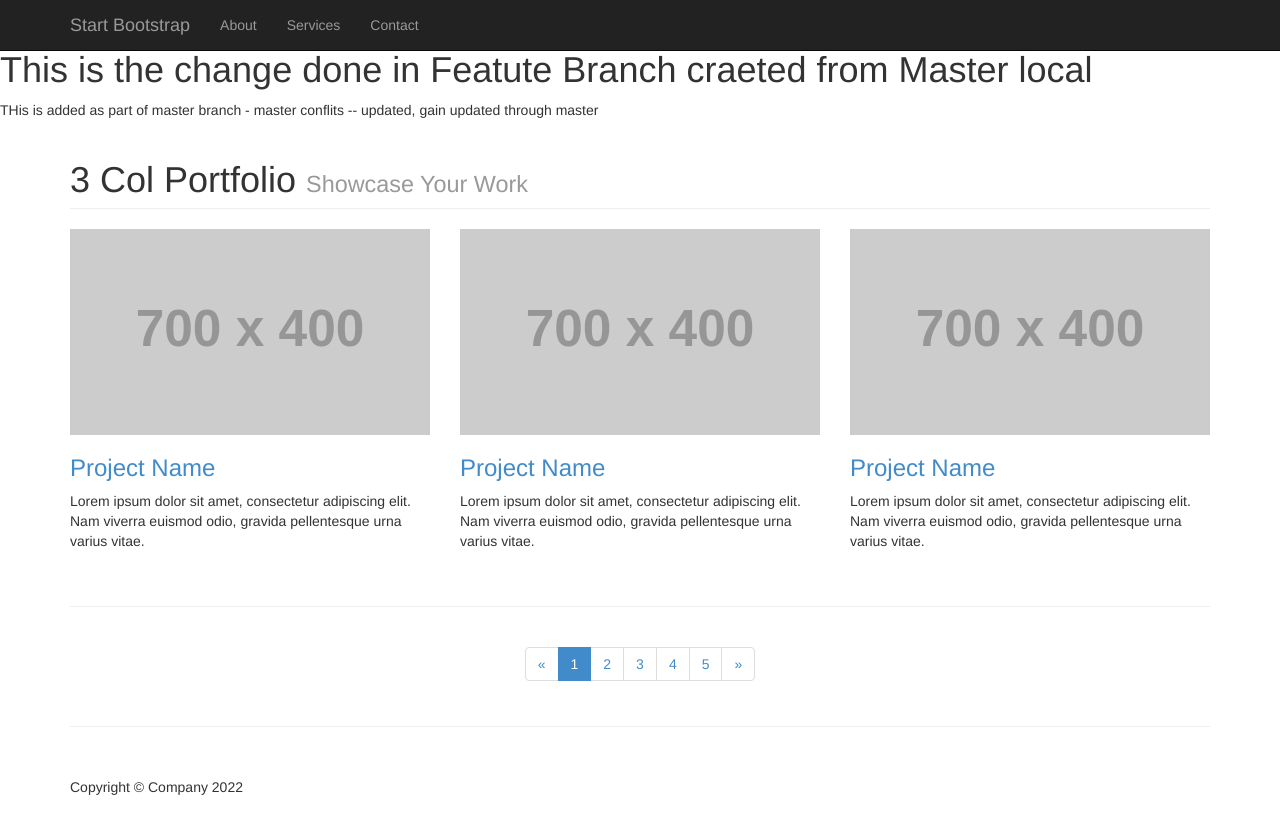
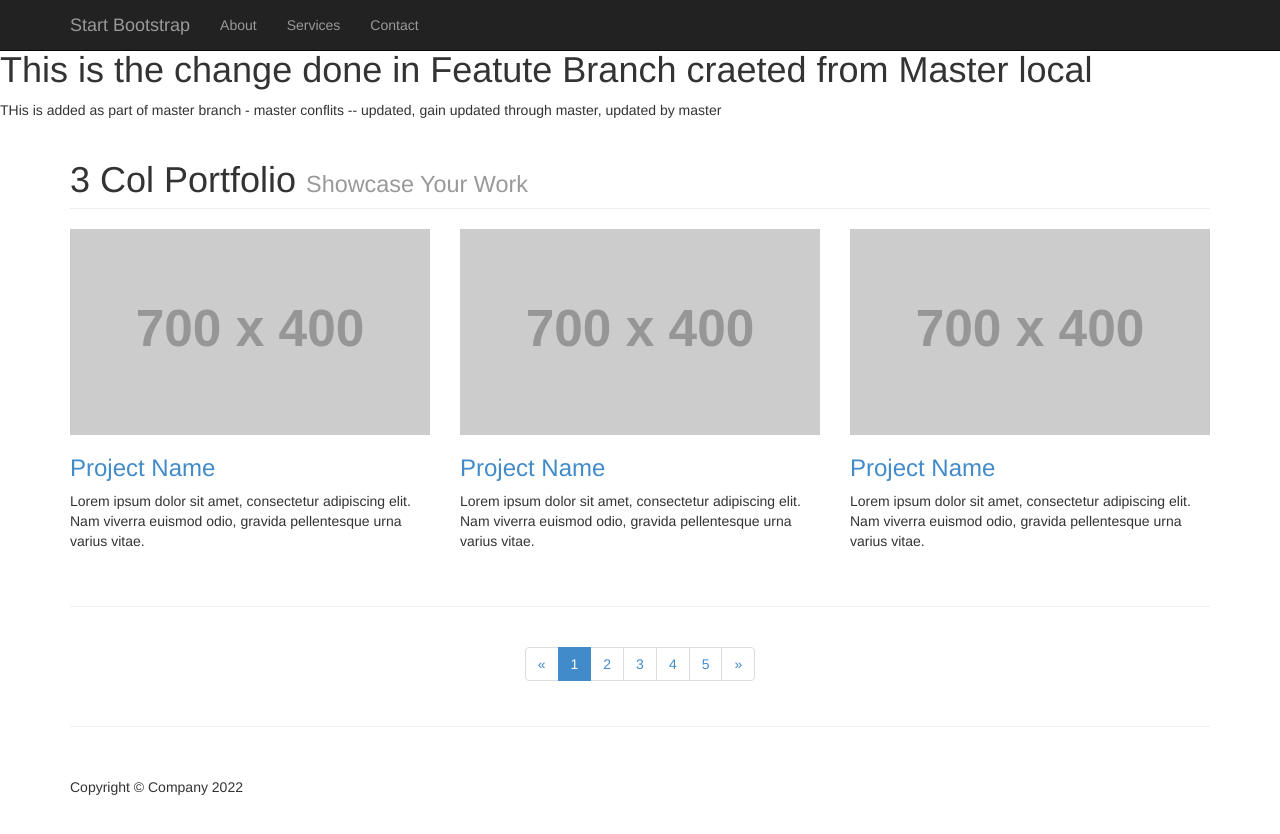
Before and after one commit to shanmukhakondapuram/GITMyWebSiteDemo, a plain HTML site: page index.html in a window 1280 px wide. Drawn offline with Linux system fonts and the light colour scheme; placeholder pictures from the web are drawn by us.

Commit message:
master test changes

```diff
--- a/index.html
+++ b/index.html
@@ -17,7 +17,7 @@
   </head>
 
   <body>
-    THis is added as part of master branch - master conflits -- updated, gain updated through master
+    THis is added as part of master branch - master conflits -- updated, gain updated through master, updated by master
     <nav class="navbar navbar-fixed-top navbar-inverse" role="navigation">
       <div class="container">
         <div class="navbar-header">
```
